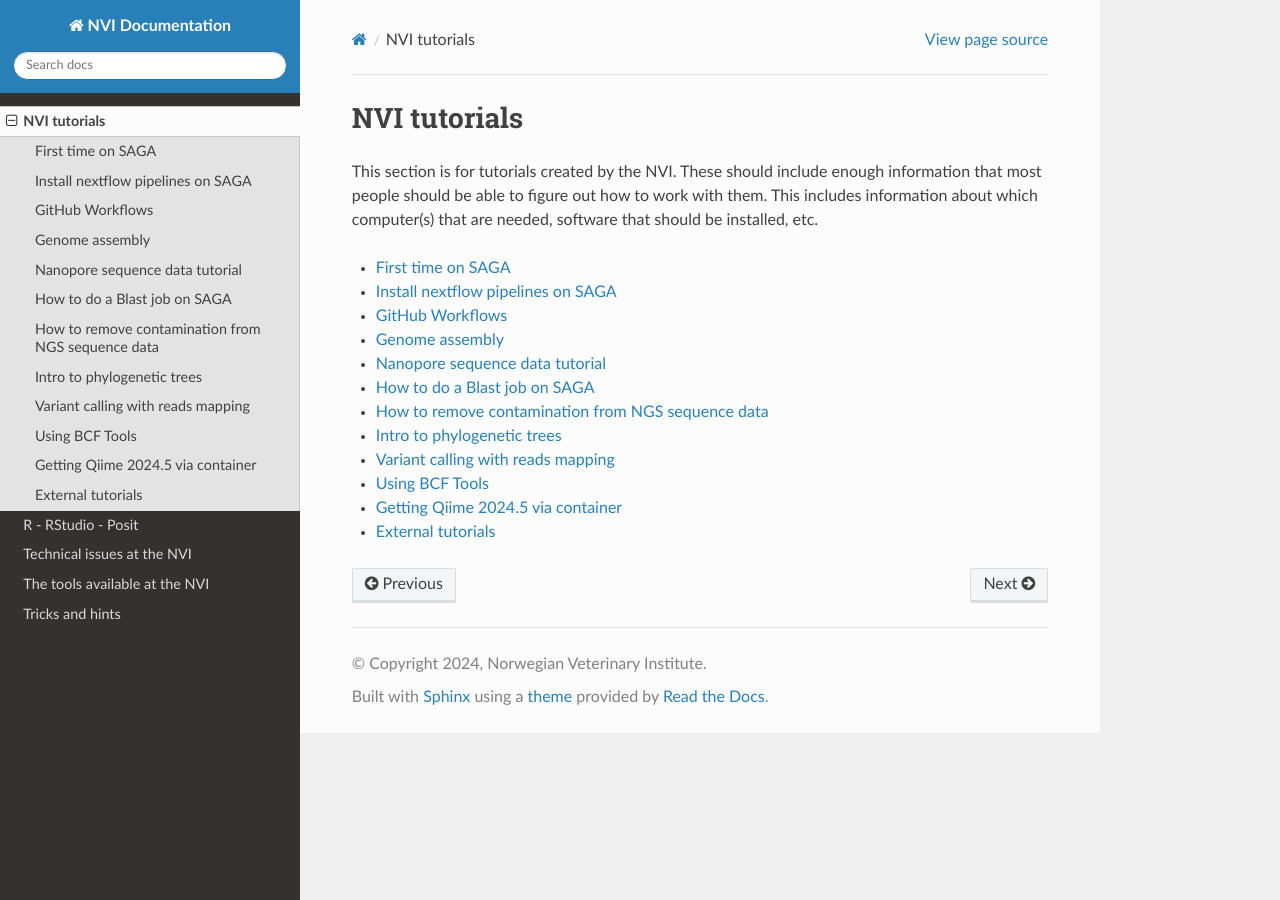
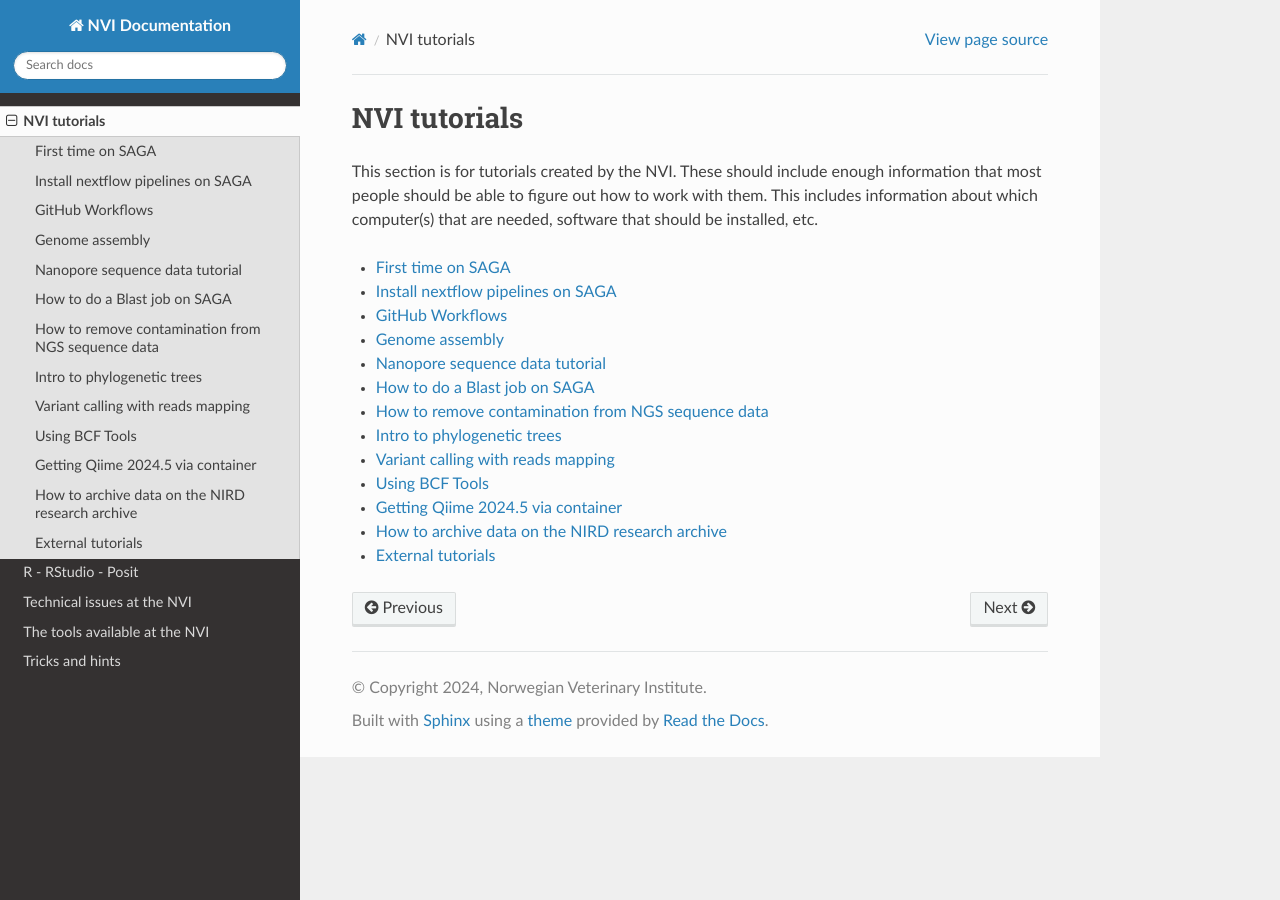
Before and after one commit to NorwegianVeterinaryInstitute/nvi-documentation, a Sphinx documentation site: the page built from docs/source/tutorials/index.rst, in a window 1280 px wide. Built offline with Sphinx 7.4.7 and the Read the Docs theme 3.1.0, drawn with Linux system fonts in a browser that asks for light colours; pages that are not in the unit, such as notebooks, are missing from menus.

Commit message:
updated the index file for the tutorials overview

```diff
--- a/docs/source/tutorials/index.rst
+++ b/docs/source/tutorials/index.rst
@@ -25,5 +25,6 @@ that should be installed, etc.
     Using BCF Tools <02-bcftools.md>
 
     Getting Qiime 2024.5 via container <12-qiime2_docker.md>
+    How to archive data on the NIRD research archive <13-nra_tutorial>
 
     External tutorials <11-external_tutorials.md>
```
